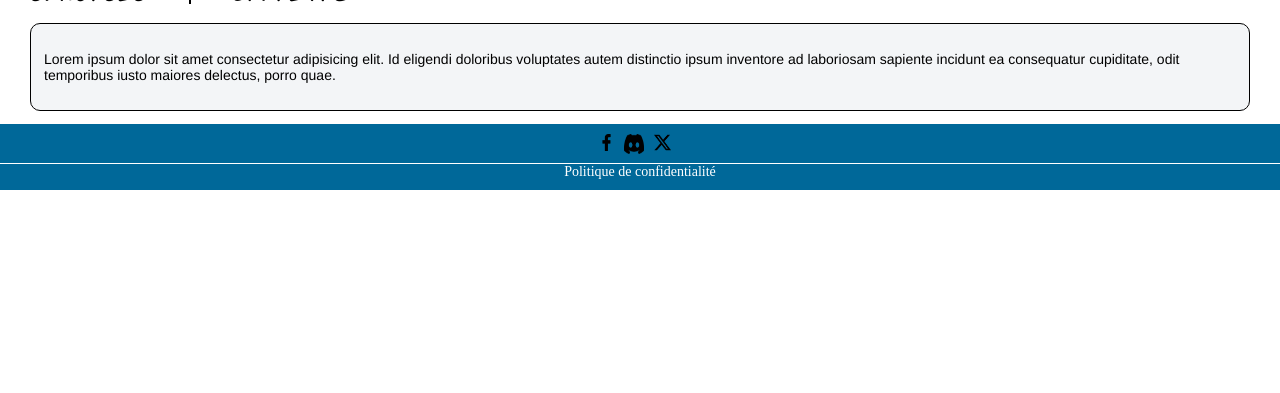
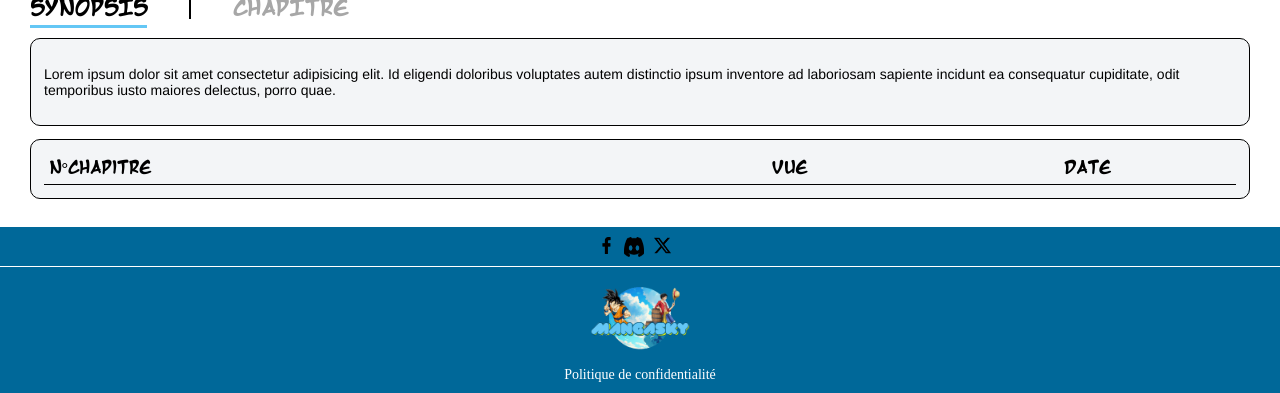
Before and after one commit to kletera/MangaSky, a PHP site: page /manga.html in a window 1280 px wide. Shown: the part 565-958 px from the top of the page. Before the commit the page ends 755 px from the top, so only its background shows below. Run offline with PHP 8.4, Linux system fonts and the light colour scheme.

Commit message:
reposible index + ajout chapitre à manga.html

```diff
--- a/manga.html
+++ b/manga.html
@@ -5,7 +5,7 @@
     <meta name="viewport" content="width=device-width, initial-scale=1.0">
     <link rel="stylesheet" href="./src/css/commun.css">
     <link rel="stylesheet" href="./src/css/manga.css">
-
+    <script src="./src/js/commun.js" defer></script>
     <title>Manga</title>
 </head>
 <body>
@@ -35,7 +35,7 @@
                 <span style="margin: 0 4px;">MENU</span>
                 <svg xmlns="http://www.w3.org/2000/svg" height="24px" viewBox="0 -960 960 960" width="24px" fill="#e8eaed"><path d="M120-240v-80h720v80H120Zm0-200v-80h720v80H120Zm0-200v-80h720v80H120Z"/></svg>
             </button>
-            <ul id="burger">
+            <ul id="burger" class="dis_none">
                 <button type="button" class="close"></button>
                 <li>
                     <a href="./index.html">Accueil <span class="barreYellow"></span></a>
@@ -80,7 +80,7 @@
         <div style="margin: auto;">
             <article class="mangaHead">
                 <img src="./Image/Manga/One_Piece/1-1583463814.jpg" alt="image One Piece">
-                <div class="mangaInfo">
+                <div id="mangaInfo">
                     <h1>One Piece</h1>
                     <p>Auteur:<span></span></p>
                     <p>Status:<span></span></p>
@@ -93,7 +93,7 @@
                 </div>
             </article>
             <div class="titreSwich">
-                <h2><a href="">SYNOPSIS</a></h2>
+                <h2><a href="" class="initial">SYNOPSIS</a></h2>
                 <div class="barre"></div>
                 <h2><a href="" class="colorChange">CHAPITRE</a></h2>
             </div>
@@ -101,8 +101,10 @@
                 <p>Lorem ipsum dolor sit amet consectetur adipisicing elit. Id eligendi doloribus voluptates autem distinctio ipsum inventore ad laboriosam sapiente incidunt ea consequatur cupiditate, odit temporibus iusto maiores delectus, porro quae.
                 </p>
             </article>
-            <article>
-
+            <article class="description chapNumb">
+                <h3>N°Chapitre</h3>
+                <h3 style="text-align: center;">Vue</h3>
+                <h3 style="text-align: center;">Date</h3>
             </article>
             <section>
 
@@ -118,7 +120,7 @@
             </li>
             <li>
                 <a href="">
-                    <img src="./Image/Réseau/636e0a6ac3c481f273141736_icon_clyde_black_RGB.png" alt="Lien Discord">
+                    <img src="Image/Réseau/636e0a6ac3c481f273141736_icon_clyde_black_RGB.png" alt="Lien Discord">
                 </a>
             </li>
             <li><a href="">
@@ -126,7 +128,8 @@
                 </a>
             </li>
         </ul>
-        <a href="" target="_blank" class="confidentialité">Politique de confidentialité</a>
+        <img class="logo" src="./Image/LOGO Manga.png" alt="Logo MangaSky" style="margin: auto;">
+        <a href="" target="_blank">Politique de confidentialité</a>
     </footer>
 </body>
 </html>
--- a/src/css/manga.css
+++ b/src/css/manga.css
@@ -4,6 +4,7 @@ main{
     flex-direction: column;
     max-width: 1220px;
     margin:0 auto;
+    padding: 15px;
 }
 
 .mangaHead{
@@ -12,7 +13,10 @@ main{
     padding-bottom: 20px;
     padding-top: 50px;
 }
-.mangaInfo p span{
+#mangaInfo{
+    padding-left: 20px;
+}
+#mangaInfo p span{
     margin-left: 10px;
 }
 
@@ -20,11 +24,16 @@ main{
     display: flex;
 }
 .titreSwich a{
+    text-decoration: none;
+}
+.initial{
     color:black;
-    text-decoration: none;
+    border-bottom: 3px solid #64C7F5;
+    padding-bottom: 5px;
 }
 .colorChange{
     color:#a7a7a7;
+    border-bottom: none;
 }
 .barre{
     border-right: 2px solid black;
@@ -44,3 +53,14 @@ main{
     background-color: #F3F5F7;
 
 }
+
+/* Chapitre */
+.chapNumb{
+    display: grid;
+    grid-template-columns: 2fr repeat(2,1fr);
+}
+.chapNumb h3{
+    margin: 0;
+    padding: 5px;
+    border-bottom: 1px solid black;
+}
```
Also changed, not shown: index.html (+7 -3 lines), src/css/commun.css (+27 -7 lines).
